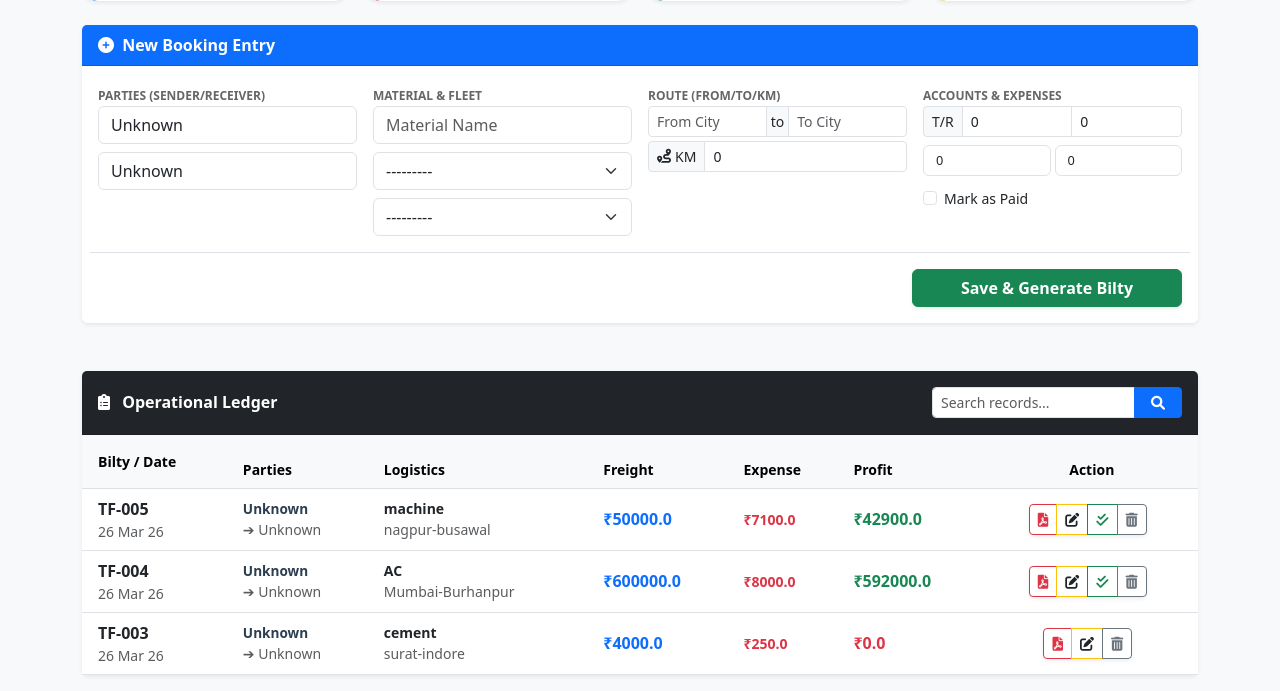
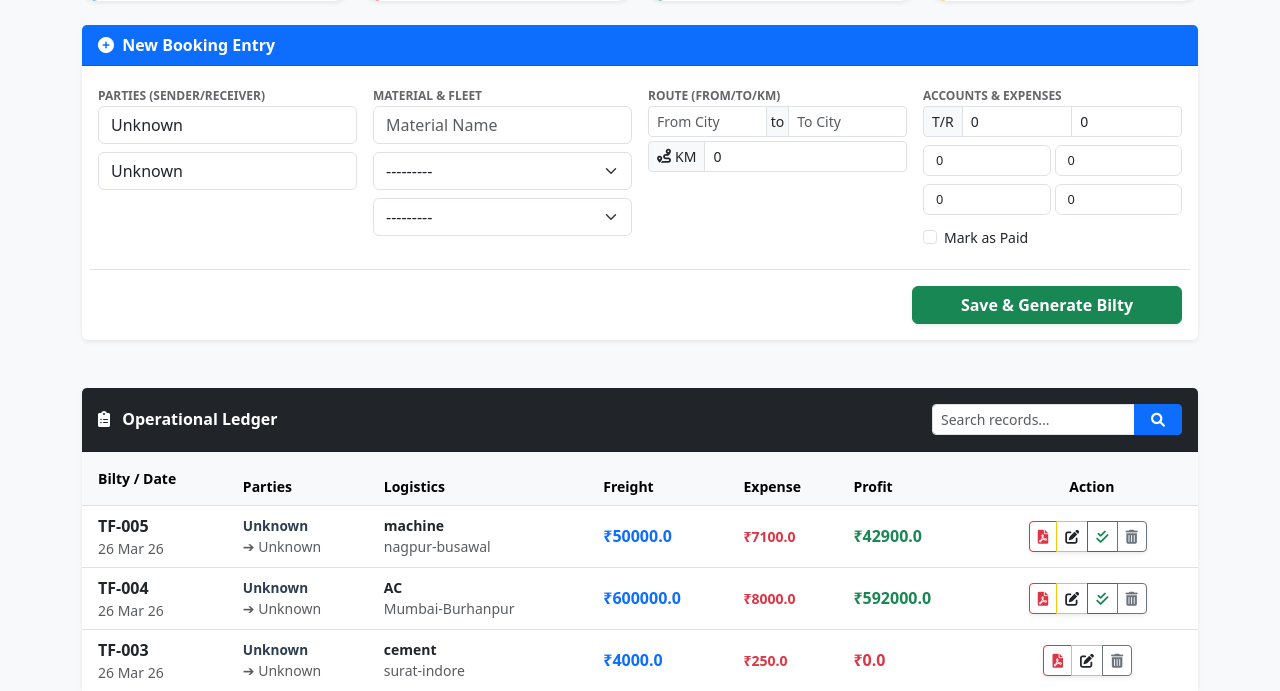
Before and after one commit to etishagodle14-a11y/transport, a Django app: page / in a window 1280 px wide. Shown: the part 165-856 px from the top of the page. Run offline with Django 5.2, Linux system fonts and the light colour scheme; a user stored in the database is signed in; data comes from the database, SQL or seed files in the repository.

Commit message:
Frontend Fix: Added form error handling and aligned field names for auto-save

```diff
--- a/core/shipments/templates/shipments/dashboard.html
+++ b/core/shipments/templates/shipments/dashboard.html
@@ -16,33 +16,13 @@
         .table-hover tbody tr:hover { background-color: #f8f9fa; }
 
         /* --- Dark Mode CSS --- */
-        body.dark-mode {
-            background-color: #1a1a1a !important;
-            color: #e0e0e0 !important;
-        }
-        .dark-mode .card {
-            background-color: #2d2d2d !important;
-            color: white !important;
-            border: 1px solid #444 !important;
-        }
-        .dark-mode .table {
-            color: #e0e0e0 !important;
-        }
-        .dark-mode .table-light {
-            background-color: #3d3d3d !important;
-            color: white !important;
-        }
-        .dark-mode .navbar {
-            background-color: #000 !important;
-        }
-        .dark-mode .form-label-sm {
-            color: #aaa;
-        }
-        .dark-mode input, .dark-mode select {
-            background-color: #333 !important;
-            color: white !important;
-            border-color: #555 !important;
-        }
+        body.dark-mode { background-color: #1a1a1a !important; color: #e0e0e0 !important; }
+        .dark-mode .card { background-color: #2d2d2d !important; color: white !important; border: 1px solid #444 !important; }
+        .dark-mode .table { color: #e0e0e0 !important; }
+        .dark-mode .table-light { background-color: #3d3d3d !important; color: white !important; }
+        .dark-mode .navbar { background-color: #000 !important; }
+        .dark-mode .form-label-sm { color: #aaa; }
+        .dark-mode input, .dark-mode select { background-color: #333 !important; color: white !important; border-color: #555 !important; }
     </style>
 </head>
 <body class="bg-light">
@@ -56,7 +36,6 @@
                 <button id="darkModeToggle" class="btn btn-sm btn-outline-warning me-3">
                     <i class="fas fa-moon"></i> Dark Mode
                 </button>
-
                 <span class="me-3 d-none d-md-inline"><i class="fas fa-calendar-alt me-1"></i> {% now "d M Y" %}</span>
                 {% if user.is_authenticated %}
                     <span class="me-3 text-warning">Hi, {{ user.username }}</span>
@@ -74,13 +53,29 @@
 
     <div class="container">
 
+        {% if form.errors %}
+        <div class="alert alert-danger shadow-sm border-0 mb-4">
+            <h6 class="fw-bold"><i class="fas fa-exclamation-triangle me-2"></i> Form mein kuch galti hai:</h6>
+            <ul class="mb-0 small">
+                {% for field in form %}
+                    {% for error in field.errors %}
+                        <li><strong>{{ field.label }}:</strong> {{ error }}</li>
+                    {% endfor %}
+                {% endfor %}
+                {% for error in form.non_field_errors %}
+                    <li>{{ error }}</li>
+                {% endfor %}
+            </ul>
+        </div>
+        {% endif %}
+
         {% if user.is_authenticated %}
         <div class="row g-3 mb-4">
             <div class="col-md-3 col-6">
                 <div class="card card-analytics bg-white shadow-sm border-start border-primary border-5">
                     <div class="card-body p-3">
                         <p class="text-muted small mb-1 fw-bold">TOTAL REVENUE</p>
-                        <h4 class="mb-0 text-primary">₹{{ total_revenue }}</h4>
+                        <h4 class="mb-0 text-primary">₹{{ total_revenue|default:"0" }}</h4>
                     </div>
                 </div>
             </div>
@@ -88,7 +83,7 @@
                 <div class="card card-analytics bg-white shadow-sm border-start border-danger border-5">
                     <div class="card-body p-3">
                         <p class="text-muted small mb-1 fw-bold">TOTAL EXPENSE</p>
-                        <h4 class="mb-0 text-danger">₹{{ total_expense }}</h4>
+                        <h4 class="mb-0 text-danger">₹{{ total_expense|default:"0" }}</h4>
                     </div>
                 </div>
             </div>
@@ -96,7 +91,7 @@
                 <div class="card card-analytics bg-white shadow-sm border-start border-success border-5">
                     <div class="card-body p-3">
                         <p class="text-muted small mb-1 fw-bold">NET PROFIT</p>
-                        <h4 class="mb-0 text-success">₹{{ total_net_profit }}</h4>
+                        <h4 class="mb-0 text-success">₹{{ total_net_profit|default:"0" }}</h4>
                     </div>
                 </div>
             </div>
@@ -104,19 +99,12 @@
                 <div class="card card-analytics bg-white shadow-sm border-start border-warning border-5">
                     <div class="card-body p-3">
                         <p class="text-muted small mb-1 fw-bold">PENDING</p>
-                        <h4 class="mb-0 text-warning">₹{{ pending_amount }}</h4>
+                        <h4 class="mb-0 text-warning">₹{{ pending_amount|default:"0" }}</h4>
                     </div>
                 </div>
             </div>
         </div>
-        {% else %}
-        <div class="alert alert-warning shadow-sm border-0 d-flex justify-content-between align-items-center mb-4">
-            <span><i class="fas fa-lock me-2"></i> Financial analytics and booking tools are hidden. Please login to manage records.</span>
-            <a href="{% url 'login' %}" class="btn btn-sm btn-dark px-4">Login Now</a>
-        </div>
-        {% endif %}
 
-        {% if user.is_authenticated %}
         <div class="card shadow-sm border-0 mb-5">
             <div class="card-header bg-primary text-white d-flex justify-content-between align-items-center">
                 <span class="fw-bold"><i class="fas fa-plus-circle me-1"></i> New Booking Entry</span>
@@ -156,6 +144,8 @@
                         <div class="row g-1 expense-input">
                             <div class="col-6 mb-1">{{ form.diesel_expenses }}</div>
                             <div class="col-6 mb-1">{{ form.toll_expenses }}</div>
+                            <div class="col-6 mb-1">{{ form.driver_allowance }}</div>
+                            <div class="col-6 mb-1">{{ form.other_expenses }}</div>
                         </div>
                         <div class="form-check mt-2 small">
                             {{ form.is_paid }} <label class="form-check-label">Mark as Paid</label>
@@ -220,14 +210,11 @@
                                 <td class="text-center pe-3">
                                     <div class="btn-group btn-group-sm shadow-sm">
                                         <a href="{% url 'download_bilty' s.id %}" class="btn btn-outline-danger" title="Download PDF"><i class="fas fa-file-pdf"></i></a>
-
                                         {% if user.is_authenticated %}
                                             <a href="{% url 'edit_shipment' s.id %}" class="btn btn-outline-warning" title="Edit Record"><i class="fas fa-edit text-dark"></i></a>
-
                                             {% if not s.is_paid %}
                                             <a href="{% url 'mark_as_paid' s.id %}" class="btn btn-outline-success" title="Mark Paid"><i class="fas fa-check-double"></i></a>
                                             {% endif %}
-
                                             <a href="{% url 'delete_shipment' s.id %}" class="btn btn-outline-secondary" onclick="return confirm('Kya aap sach mein ise delete karna chahte hain?')" title="Delete"><i class="fas fa-trash-alt"></i></a>
                                         {% endif %}
                                     </div>
@@ -251,7 +238,6 @@
         const toggleBtn = document.getElementById('darkModeToggle');
         const body = document.body;
 
-        // Page load par check karein
         if (localStorage.getItem('dark-mode') === 'enabled') {
             body.classList.add('dark-mode');
             toggleBtn.innerHTML = '<i class="fas fa-sun"></i> Light Mode';
@@ -259,7 +245,6 @@
 
         toggleBtn.addEventListener('click', () => {
             body.classList.toggle('dark-mode');
-
             if (body.classList.contains('dark-mode')) {
                 localStorage.setItem('dark-mode', 'enabled');
                 toggleBtn.innerHTML = '<i class="fas fa-sun"></i> Light Mode';
```
